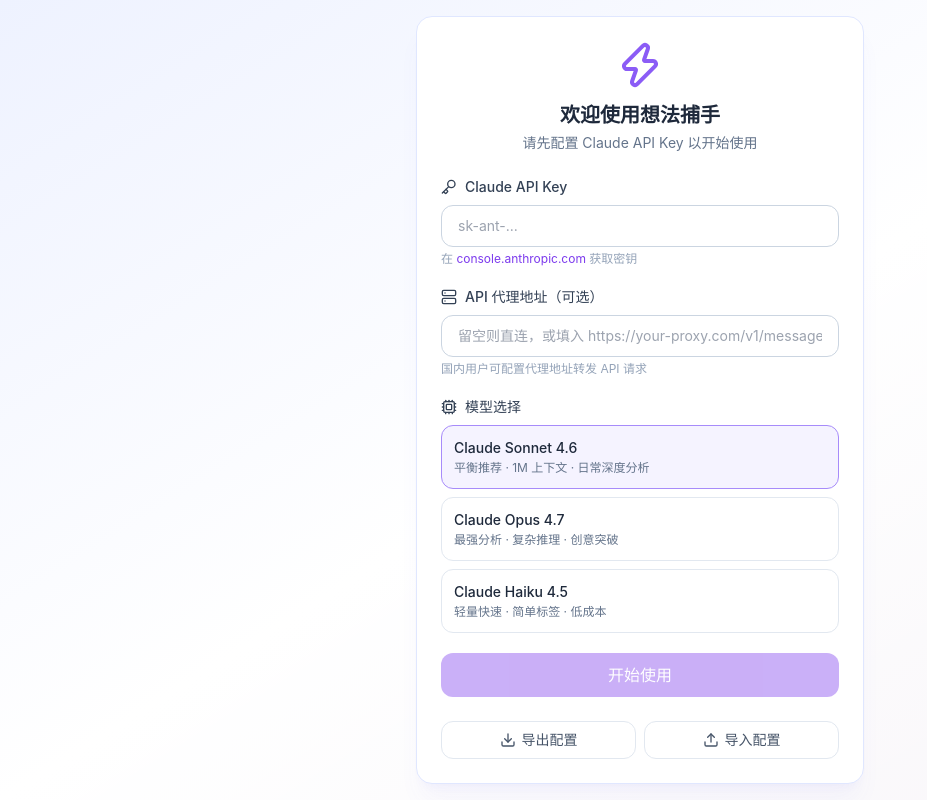
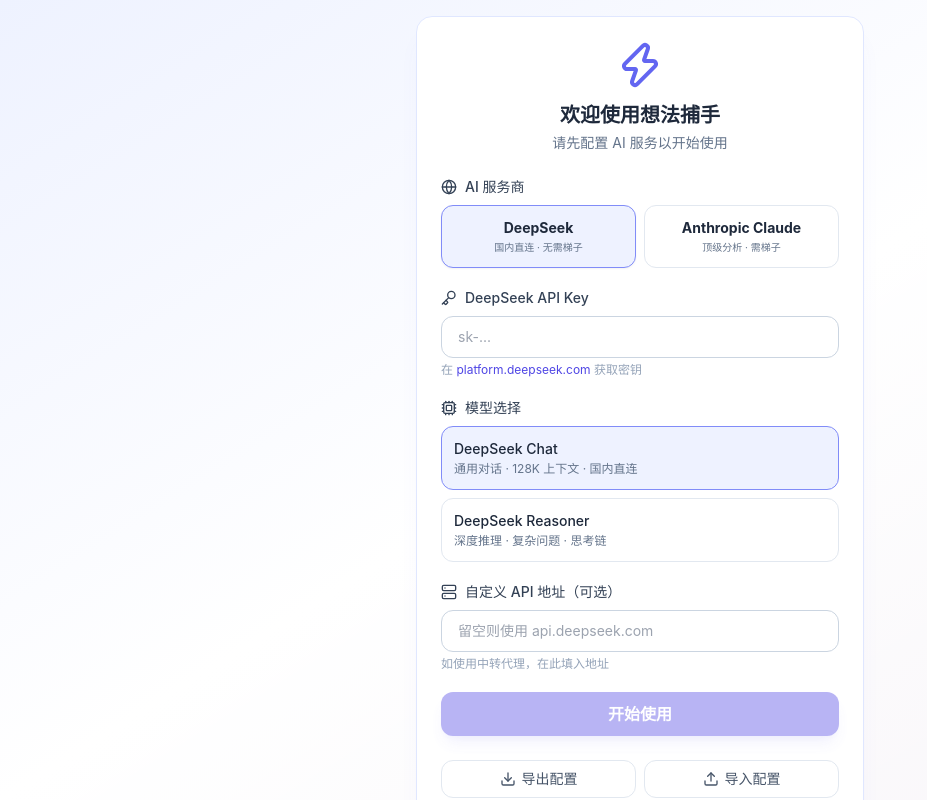
Before and after one commit to 423414/thoughtcatcher, a React (Vite) app: page / in a window 1280 px wide. Shown: the whole page, without its empty margins (0-927 px from the left). Built offline with nearby package versions, Linux system fonts and the light colour scheme.

Commit message:
添加 DeepSeek 支持 + 多 Provider

```diff
--- a/src/components/SettingsView.tsx
+++ b/src/components/SettingsView.tsx
@@ -1,7 +1,7 @@
 import { useState, useRef } from 'react';
-import type { AppSettings } from '../types';
+import type { AppSettings, AIProvider } from '../types';
 import { getAppSettings } from '../db';
-import { X, Key, Cpu, Zap, Server, Download, Upload } from 'lucide-react';
+import { X, Key, Cpu, Zap, Server, Download, Upload, Globe } from 'lucide-react';
 
 interface Props {
   settings: AppSettings;
@@ -10,10 +10,20 @@
   forceSetup?: boolean;
 }
 
-const models = [
-  { value: 'claude-sonnet-4-6' as const, label: 'Claude Sonnet 4.6', desc: '平衡推荐 · 1M 上下文 · 日常深度分析' },
-  { value: 'claude-opus-4-7' as const, label: 'Claude Opus 4.7', desc: '最强分析 · 复杂推理 · 创意突破' },
-  { value: 'claude-haiku-4-5' as const, label: 'Claude Haiku 4.5', desc: '轻量快速 · 简单标签 · 低成本' },
+const anthropicModels = [
+  { value: 'claude-sonnet-4-6', label: 'Claude Sonnet 4.6', desc: '平衡推荐 · 1M 上下文 · 日常深度分析' },
+  { value: 'claude-opus-4-7', label: 'Claude Opus 4.7', desc: '最强分析 · 复杂推理 · 创意突破' },
+  { value: 'claude-haiku-4-5', label: 'Claude Haiku 4.5', desc: '轻量快速 · 简单标签 · 低成本' },
+];
+
+const deepseekModels = [
+  { value: 'deepseek-chat', label: 'DeepSeek Chat', desc: '通用对话 · 128K 上下文 · 国内直连' },
+  { value: 'deepseek-reasoner', label: 'DeepSeek Reasoner', desc: '深度推理 · 复杂问题 · 思考链' },
+];
+
+const providers: { value: AIProvider; label: string; desc: string }[] = [
+  { value: 'deepseek', label: 'DeepSeek', desc: '国内直连 · 无需梯子' },
+  { value: 'anthropic', label: 'Anthropic Claude', desc: '顶级分析 · 需梯子' },
 ];
 
 export default function SettingsView({ settings, onUpdate, onClose, forceSetup }: Props) {
@@ -22,10 +32,18 @@
   const [importMsg, setImportMsg] = useState('');
   const fileRef = useRef<HTMLInputElement>(null);
 
+  const isDeepSeek = settings.provider === 'deepseek';
+  const models = isDeepSeek ? deepseekModels : anthropicModels;
+
   const handleSave = async () => {
     setSaving(true);
     await onUpdate({ apiKey: apiKey.trim() });
     setSaving(false);
+  };
+
+  const handleProviderChange = async (provider: AIProvider) => {
+    const defaultModel = provider === 'deepseek' ? 'deepseek-chat' : 'claude-sonnet-4-6';
+    await onUpdate({ provider, model: defaultModel });
   };
 
   const handleExport = async () => {
@@ -33,11 +51,8 @@
     const blob = new Blob([JSON.stringify(all, null, 2)], { type: 'application/json' });
     const url = URL.createObjectURL(blob);
     const a = document.createElement('a');
-    a.href = url;
-    a.download = 'thoughtcatcher-config.json';
-    document.body.appendChild(a);
-    a.click();
-    document.body.removeChild(a);
+    a.href = url; a.download = 'thoughtcatcher-config.json';
+    document.body.appendChild(a); a.click(); document.body.removeChild(a);
     URL.revokeObjectURL(url);
   };
 
@@ -50,6 +65,7 @@
       if (data.apiKey) setApiKey(data.apiKey);
       await onUpdate({
         apiKey: data.apiKey || settings.apiKey,
+        provider: data.provider || settings.provider,
         model: data.model || settings.model,
         maxTokens: data.maxTokens || settings.maxTokens,
         apiProxy: data.apiProxy || settings.apiProxy,
@@ -76,45 +92,57 @@
 
         {forceSetup && (
           <div className="text-center mb-6">
-            <Zap className="w-12 h-12 text-violet-500 mx-auto mb-3" />
+            <Zap className="w-12 h-12 text-indigo-500 mx-auto mb-3" />
             <h2 className="text-xl font-bold text-slate-800 mb-1">欢迎使用想法捕手</h2>
-            <p className="text-sm text-slate-500">请先配置 Claude API Key 以开始使用</p>
+            <p className="text-sm text-slate-500">请先配置 AI 服务以开始使用</p>
           </div>
         )}
 
         <div className="space-y-5">
+          {/* Provider selection */}
+          <div>
+            <label className="flex items-center gap-2 text-sm font-medium text-slate-700 mb-2">
+              <Globe className="w-4 h-4" />
+              AI 服务商
+            </label>
+            <div className="grid grid-cols-2 gap-2">
+              {providers.map((p) => (
+                <button
+                  key={p.value}
+                  onClick={() => handleProviderChange(p.value)}
+                  className={`p-3 rounded-xl border text-center transition-all ${
+                    settings.provider === p.value
+                      ? 'border-indigo-400 bg-indigo-50 shadow-sm'
+                      : 'border-slate-200 hover:border-slate-300'
+                  }`}
+                >
+                  <div className="text-sm font-bold text-slate-800">{p.label}</div>
+                  <div className="text-[10px] text-slate-500 mt-0.5">{p.desc}</div>
+                </button>
+              ))}
+            </div>
+          </div>
+
           {/* API Key */}
           <div>
             <label className="flex items-center gap-2 text-sm font-medium text-slate-700 mb-2">
               <Key className="w-4 h-4" />
-              Claude API Key
+              {isDeepSeek ? 'DeepSeek' : 'Claude'} API Key
             </label>
             <input
               type="password"
               value={apiKey}
               onChange={(e) => setApiKey(e.target.value)}
-              placeholder="sk-ant-..."
-              className="w-full rounded-xl border border-slate-300 px-4 py-2.5 text-sm focus:outline-none focus:ring-2 focus:ring-violet-400 focus:border-transparent"
+              placeholder={isDeepSeek ? 'sk-...' : 'sk-ant-...'}
+              className="w-full rounded-xl border border-slate-300 px-4 py-2.5 text-sm focus:outline-none focus:ring-2 focus:ring-indigo-400 focus:border-transparent"
             />
             <p className="text-xs text-slate-400 mt-1">
-              在 <a href="https://console.anthropic.com/" target="_blank" className="text-violet-600 hover:underline">console.anthropic.com</a> 获取密钥
+              {isDeepSeek ? (
+                <>在 <a href="https://platform.deepseek.com/" target="_blank" className="text-indigo-600 hover:underline">platform.deepseek.com</a> 获取密钥</>
+              ) : (
+                <>在 <a href="https://console.anthropic.com/" target="_blank" className="text-indigo-600 hover:underline">console.anthropic.com</a> 获取密钥</>
+              )}
             </p>
-          </div>
-
-          {/* API Proxy */}
-          <div>
-            <label className="flex items-center gap-2 text-sm font-medium text-slate-700 mb-2">
-              <Server className="w-4 h-4" />
-              API 代理地址（可选）
-            </label>
-            <input
-              type="text"
-              value={settings.apiProxy || ''}
-              onChange={(e) => onUpdate({ apiProxy: e.target.value.trim() })}
-              placeholder="留空则直连，或填入 https://your-proxy.com/v1/messages"
-              className="w-full rounded-xl border border-slate-300 px-4 py-2.5 text-sm focus:outline-none focus:ring-2 focus:ring-violet-400 focus:border-transparent"
-            />
-            <p className="text-xs text-slate-400 mt-1">国内用户可配置代理地址转发 API 请求</p>
           </div>
 
           {/* Model selection */}
@@ -130,7 +158,7 @@
                   onClick={() => onUpdate({ model: m.value })}
                   className={`w-full text-left p-3 rounded-xl border transition-colors ${
                     settings.model === m.value
-                      ? 'border-violet-400 bg-violet-50'
+                      ? 'border-indigo-400 bg-indigo-50'
                       : 'border-slate-200 hover:border-slate-300'
                   }`}
                 >
@@ -141,38 +169,38 @@
             </div>
           </div>
 
-          {/* Save */}
+          {/* API Proxy */}
+          <div>
+            <label className="flex items-center gap-2 text-sm font-medium text-slate-700 mb-2">
+              <Server className="w-4 h-4" />
+              自定义 API 地址（可选）
+            </label>
+            <input
+              type="text"
+              value={settings.apiProxy || ''}
+              onChange={(e) => onUpdate({ apiProxy: e.target.value.trim() })}
+              placeholder={isDeepSeek ? '留空则使用 api.deepseek.com' : '留空则使用 api.anthropic.com'}
+              className="w-full rounded-xl border border-slate-300 px-4 py-2.5 text-sm focus:outline-none focus:ring-2 focus:ring-indigo-400 focus:border-transparent"
+            />
+            <p className="text-xs text-slate-400 mt-1">如使用中转代理，在此填入地址</p>
+          </div>
+
           <button
             onClick={handleSave}
             disabled={!apiKey.trim() || saving}
-            className="w-full py-2.5 bg-violet-600 text-white rounded-xl font-medium hover:bg-violet-700 disabled:opacity-40 disabled:cursor-not-allowed transition-colors"
+            className="w-full py-2.5 bg-indigo-600 text-white rounded-xl font-bold hover:bg-indigo-700 disabled:opacity-40 disabled:cursor-not-allowed transition-colors shadow-lg shadow-indigo-500/20"
           >
             {saving ? '保存中...' : forceSetup ? '开始使用' : '保存设置'}
           </button>
 
-          {/* Import / Export */}
           <div className="flex gap-2 pt-1">
-            <button
-              onClick={handleExport}
-              className="flex-1 flex items-center justify-center gap-1.5 py-2 border border-slate-200 rounded-xl text-sm text-slate-600 hover:bg-slate-50 transition-colors"
-            >
-              <Download className="w-4 h-4" />
-              导出配置
+            <button onClick={handleExport} className="flex-1 flex items-center justify-center gap-1.5 py-2 border border-slate-200 rounded-xl text-sm text-slate-600 hover:bg-slate-50 transition-colors">
+              <Download className="w-4 h-4" /> 导出配置
             </button>
-            <button
-              onClick={() => fileRef.current?.click()}
-              className="flex-1 flex items-center justify-center gap-1.5 py-2 border border-slate-200 rounded-xl text-sm text-slate-600 hover:bg-slate-50 transition-colors"
-            >
-              <Upload className="w-4 h-4" />
-              导入配置
+            <button onClick={() => fileRef.current?.click()} className="flex-1 flex items-center justify-center gap-1.5 py-2 border border-slate-200 rounded-xl text-sm text-slate-600 hover:bg-slate-50 transition-colors">
+              <Upload className="w-4 h-4" /> 导入配置
             </button>
-            <input
-              ref={fileRef}
-              type="file"
-              accept=".json"
-              onChange={handleImport}
-              className="hidden"
-            />
+            <input ref={fileRef} type="file" accept=".json" onChange={handleImport} className="hidden" />
           </div>
           {importMsg && (
             <p className={`text-xs text-center ${importMsg.includes('成功') ? 'text-emerald-600' : 'text-red-500'}`}>
--- a/src/db/index.ts
+++ b/src/db/index.ts
@@ -85,7 +85,8 @@
 
 const DEFAULT_SETTINGS: AppSettings = {
   apiKey: '',
-  model: 'claude-sonnet-4-6',
+  provider: 'deepseek',
+  model: 'deepseek-chat',
   maxTokens: 8000,
   apiProxy: '',
 };
--- a/src/hooks/useSettings.ts
+++ b/src/hooks/useSettings.ts
@@ -4,7 +4,8 @@
 
 const defaults: AppSettings = {
   apiKey: '',
-  model: 'claude-sonnet-4-6',
+  provider: 'deepseek',
+  model: 'deepseek-chat',
   maxTokens: 8000,
   apiProxy: '',
 };
--- a/src/services/claude.ts
+++ b/src/services/claude.ts
@@ -1,22 +1,23 @@
 import type { AnalysisResult, AppSettings } from '../types';
 
-const API_BASE = 'https://api.anthropic.com/v1/messages';
+const API_BASE_ANTHROPIC = 'https://api.anthropic.com/v1/messages';
+const API_BASE_DEEPSEEK = 'https://api.deepseek.com/v1/chat/completions';
 const ANTHROPIC_VERSION = '2023-06-01';
 
-const MODEL_MAP: Record<AppSettings['model'], string> = {
+const ANTHROPIC_MODEL_MAP: Record<string, string> = {
   'claude-sonnet-4-6': 'claude-sonnet-4-6-20250514',
   'claude-opus-4-7': 'claude-opus-4-7-20250514',
   'claude-haiku-4-5': 'claude-haiku-4-5-20251001',
 };
 
-interface ClaudeMessage {
+interface ChatMessage {
   role: 'user' | 'assistant';
   content: string;
 }
 
-async function callClaude(
+async function callAPI(
   systemPrompt: string,
-  messages: ClaudeMessage[],
+  messages: ChatMessage[],
   settings: AppSettings,
   maxTokens?: number,
 ): Promise<string> {
@@ -24,8 +25,53 @@
     throw new Error('请先在设置中配置 API Key');
   }
 
-  const endpoint = settings.apiProxy ? settings.apiProxy : API_BASE;
+  const isDeepSeek = settings.provider === 'deepseek';
 
+  // Determine endpoint
+  let endpoint: string;
+  if (settings.apiProxy?.trim()) {
+    const proxy = settings.apiProxy.trim();
+    if (proxy.includes('@') && proxy.includes('://')) {
+      throw new Error('代理地址不能包含用户名密码');
+    }
+    try { new URL(proxy); } catch { throw new Error('代理地址格式无效'); }
+    endpoint = proxy;
+  } else {
+    endpoint = isDeepSeek ? API_BASE_DEEPSEEK : API_BASE_ANTHROPIC;
+  }
+
+  if (isDeepSeek) {
+    // DeepSeek: OpenAI-compatible format
+    const systemMessage = { role: 'system', content: systemPrompt };
+    const chatMessages = [systemMessage, ...messages.map((m) => ({
+      role: m.role === 'assistant' ? 'assistant' : 'user',
+      content: m.content,
+    }))];
+
+    const response = await fetch(endpoint, {
+      method: 'POST',
+      headers: {
+        'Content-Type': 'application/json',
+        'Authorization': `Bearer ${settings.apiKey}`,
+      },
+      body: JSON.stringify({
+        model: settings.model || 'deepseek-chat',
+        messages: chatMessages,
+        max_tokens: maxTokens || settings.maxTokens || 8000,
+        temperature: 0.7,
+      }),
+    });
+
+    if (!response.ok) {
+      const err = await response.json().catch(() => ({}));
+      throw new Error(err.error?.message || `DeepSeek API 错误 ${response.status}`);
+    }
+
+    const data = await response.json();
+    return data.choices?.[0]?.message?.content || '';
+  } else {
+    // Anthropic format
+    const anthropicModel = ANTHROPIC_MODEL_MAP[settings.model] || 'claude-sonnet-4-6-20250514';
     const response = await fetch(endpoint, {
       method: 'POST',
       headers: {
@@ -34,7 +80,7 @@
         'anthropic-version': ANTHROPIC_VERSION,
       },
       body: JSON.stringify({
-      model: MODEL_MAP[settings.model],
+        model: anthropicModel,
         max_tokens: maxTokens || settings.maxTokens || 8000,
         system: systemPrompt,
         messages: messages.map((m) => ({
@@ -54,6 +100,7 @@
       .filter((block: { type: string }) => block.type === 'text')
       .map((block: { text: string }) => block.text)
       .join('\n');
+  }
 }
 
 const SYSTEM_PROMPT = `你是一个深度思考分析助手。你的任务是与用户讨论他们的想法，并在每次回复中提供结构化的分析。
@@ -100,9 +147,8 @@
   conversationHistory: { role: 'user' | 'assistant'; content: string }[],
   settings: AppSettings,
 ): Promise<{ reply: string; analysis: AnalysisResult | null }> {
-  const fullText = await callClaude(SYSTEM_PROMPT, conversationHistory, settings);
+  const fullText = await callAPI(SYSTEM_PROMPT, conversationHistory, settings);
 
-  // Parse analysis from the response
   const analysisMatch = fullText.match(/\[ANALYSIS\]\s*([\s\S]*?)\s*\[\/ANALYSIS\]/);
   let reply = fullText;
   let analysis: AnalysisResult | null = null;
@@ -120,9 +166,7 @@
         todos: parsed.todos || [],
         suggestedTags: parsed.suggestedTags || [],
       };
-    } catch {
-      // Analysis parsing failed, return without analysis
-    }
+    } catch {}
   }
 
   return { reply, analysis };
@@ -136,7 +180,7 @@
     .map((m) => `${m.role === 'user' ? '用户' : 'AI'}：${m.content}`)
     .join('\n\n');
 
-  return callClaude(
+  return callAPI(
     `你是一个专业的笔记整理助手。根据用户和AI的对话内容，生成一份结构化的详细笔记。
 
 笔记应该包含以下结构（使用 Markdown）：
@@ -177,14 +221,8 @@
   messages: { role: 'user' | 'assistant'; content: string }[],
   settings: AppSettings,
 ): Promise<string> {
-  return callClaude(
-    `你是苏格拉底式提问者。不要直接给答案或建议，只用层层递进的问题帮用户挖深自己的思考。
-
-规则：
-- 每次只问 1-2 个问题
-- 问题要引导用户自己发现逻辑漏洞、隐藏假设、或新的可能性
-- 语气要温和、好奇，像哲学家与朋友的对话
-- 在问题前可以简短肯定用户的思考`,
+  return callAPI(
+    `你是苏格拉底式提问者。不要直接给答案或建议，只用层层递进的问题帮用户挖深自己的思考。每次只问 1-2 个问题。`,
     messages,
     settings,
     2000,
@@ -196,15 +234,9 @@
   settings: AppSettings,
 ): Promise<string> {
   const lastUserMsg = [...messages].reverse().find((m) => m.role === 'user');
-  return callClaude(
-    `你是一个"魔鬼代言人"。从用户想法的对立面出发，提供一个有理有据的反方视角。
-
-要求：
-- 不是否定用户，而是帮用户看到盲区
-- 用"如果……那会怎样？"的假设语气
-- 提出 3-5 个关键质疑或替代方案
-- 最后给出一个平衡的总结`,
-    [{ role: 'user', content: `请从反面视角分析这个想法：\n\n${lastUserMsg?.content || ''}` }],
+  return callAPI(
+    `你是魔鬼代言人。从用户想法的对立面出发，提出 3-5 个有理有据的质疑或替代方案，帮用户看到盲区。`,
+    [{ role: 'user', content: `请从反面视角分析：\n\n${lastUserMsg?.content || ''}` }],
     settings,
     2000,
   );
@@ -215,14 +247,8 @@
   settings: AppSettings,
 ): Promise<string> {
   const lastUserMsg = [...messages].reverse().find((m) => m.role === 'user');
-  return callClaude(
-    `你是一个跨学科思想史专家。找出 2-3 个与用户想法最相似的**历史上真实存在的案例或思想**。
-
-要求：
-- 每个案例包含：背景（谁/什么）、相似点、最终结果或教训
-- 涵盖不同领域（商业/科技/艺术/科学等）
-- 总结这些案例对用户的启示
-- 不要只选择成功的案例，也要有失败案例`,
+  return callAPI(
+    `你是跨学科思想史专家。找出 2-3 个与用户想法最相似的历史上真实存在的案例。包含背景、相似点、最终结果。`,
     [{ role: 'user', content: `为以下想法找到历史类比：\n\n${lastUserMsg?.content || ''}` }],
     settings,
     2500,
@@ -235,29 +261,17 @@
   settings: AppSettings,
 ): Promise<{ id: number; title: string; description: string }[]> {
   if (allConversations.length <= 1) return [];
-
   const summaries = allConversations
     .filter((c) => c.summary)
     .map((c) => `[ID:${c.id}] ${c.title}: ${c.summary}`)
     .join('\n');
-
-  const result = await callClaude(
-    `分析当前想法是否与用户之前的想法存在逻辑矛盾。如果有矛盾，列出具体冲突点。如果没有，返回空数组。
-
-返回格式（严格 JSON）：
-[{"id": 对话ID数字, "title": "矛盾想法标题", "description": "具体矛盾描述"}]
-
-如果无矛盾，返回：[]`,
+  const result = await callAPI(
+    `分析当前想法是否与用户之前的想法存在逻辑矛盾。返回严格 JSON 数组：[{"id": ID, "title": "标题", "description": "矛盾描述"}]。无矛盾返回 []。`,
     [{ role: 'user', content: `当前想法：${currentIdea}\n\n之前的想法：\n${summaries}` }],
     settings,
-    1000,
+    500,
   );
-
-  try {
-    return JSON.parse(result.trim());
-  } catch {
-    return [];
-  }
+  try { return JSON.parse(result.trim()); } catch { return []; }
 }
 
 export async function findRelatedIdeas(
@@ -266,27 +280,14 @@
   settings: AppSettings,
 ): Promise<number[]> {
   if (allConversations.length <= 1) return [];
-
-  const summaries = allConversations
-    .map((c) => `[ID:${c.id}] ${c.title}: ${c.summary}`)
-    .join('\n');
-
-  const result = await callClaude(
-    `分析当前想法与用户之前想法的关联度。找出与当前想法**高度相关**的对话（主题相似、可以互补、或者属于同一领域）。
-
-返回格式（严格 JSON 数字数组）：[id1, id2, ...]
-
-如果没有相关想法，返回：[]`,
+  const summaries = allConversations.map((c) => `[ID:${c.id}] ${c.title}: ${c.summary}`).join('\n');
+  const result = await callAPI(
+    `找出与当前想法高度相关的对话 ID。返回严格 JSON 数字数组：[id1, id2]。无相关返回 []。`,
     [{ role: 'user', content: `当前想法：${currentIdea}\n\n所有想法：\n${summaries}` }],
     settings,
-    500,
+    300,
   );
-
-  try {
-    return JSON.parse(result.trim());
-  } catch {
-    return [];
-  }
+  try { return JSON.parse(result.trim()); } catch { return []; }
 }
 
 export async function generateWeeklyReview(
@@ -294,36 +295,11 @@
   settings: AppSettings,
 ): Promise<string> {
   const info = allConversations
-    .map(
-      (c, i) =>
-        `${i + 1}. ${c.title} [${c.stage}] [${c.tags.join(', ')}]\n   ${c.summary || '暂无总结'}`
-    )
+    .map((c, i) => `${i + 1}. ${c.title} [${c.stage}] [${c.tags.join(', ')}]\n   ${c.summary || '暂无总结'}`)
     .join('\n\n');
-
-  return callClaude(
-    `你是一个个人成长顾问。根据用户最近的所有想法，生成一份周度回顾简报。
-
-简报结构：
-## 本周思维概览
-（2-3 句总结：用户在关注什么领域、思维模式如何）
-
-## 关键主题
-- 主题1：涉及的想法的概要
-- 主题2：...
-
-## 进展与突破
-（哪些想法有实质性进展？哪些有了新的洞见？）
-
-## 待关注盲区
-（用户整体上忽略了什么？思考中有哪些系统性偏差？）
-
-## 下周建议
-- 建议1
-- 建议2
-...
-
-用温暖但专业的语气。长度 400-600 字。`,
-    [{ role: 'user', content: `以下是用户最近的想法清单：\n\n${info}` }],
+  return callAPI(
+    `你是个人成长顾问。根据用户最近的想法，生成一份周度回顾简报。包含：本周思维概览、关键主题、进展突破、待关注盲区、下周建议。温暖专业，400-600 字。`,
+    [{ role: 'user', content: `以下是用户最近的想法：\n\n${info}` }],
     settings,
     2000,
   );
@@ -331,16 +307,13 @@
 
 export async function generateTitle(userMessage: string, settings: AppSettings): Promise<string> {
   try {
-    const result = await callClaude(
+    const result = await callAPI(
       '你是一个标题生成器。只输出标题文本，不要任何额外内容。',
       [{ role: 'user', content: `为以下想法生成一个简洁的中文标题（10字以内，不要引号）：\n\n${userMessage}` }],
       settings,
       50,
     );
-    return result
-      .trim()
-      .replace(/^["'「『]|["'」』]$/g, '')
-      .slice(0, 20) || '新想法';
+    return result.trim().replace(/^["'「『]|["'」』]$/g, '').slice(0, 20) || '新想法';
   } catch {
     return '新想法';
   }
--- a/src/types/index.ts
+++ b/src/types/index.ts
@@ -69,9 +69,15 @@
   createdAt: Date;
 }
 
+export type AIProvider = 'anthropic' | 'deepseek';
+
+export type AnthropicModel = 'claude-sonnet-4-6' | 'claude-opus-4-7' | 'claude-haiku-4-5';
+export type DeepseekModel = 'deepseek-chat' | 'deepseek-reasoner';
+
 export interface AppSettings {
   apiKey: string;
-  model: 'claude-sonnet-4-6' | 'claude-opus-4-7' | 'claude-haiku-4-5';
+  provider: AIProvider;
+  model: string;
   maxTokens: number;
   apiProxy: string;
 }
```
Lines whose indentation alone changed are shown as unchanged.
